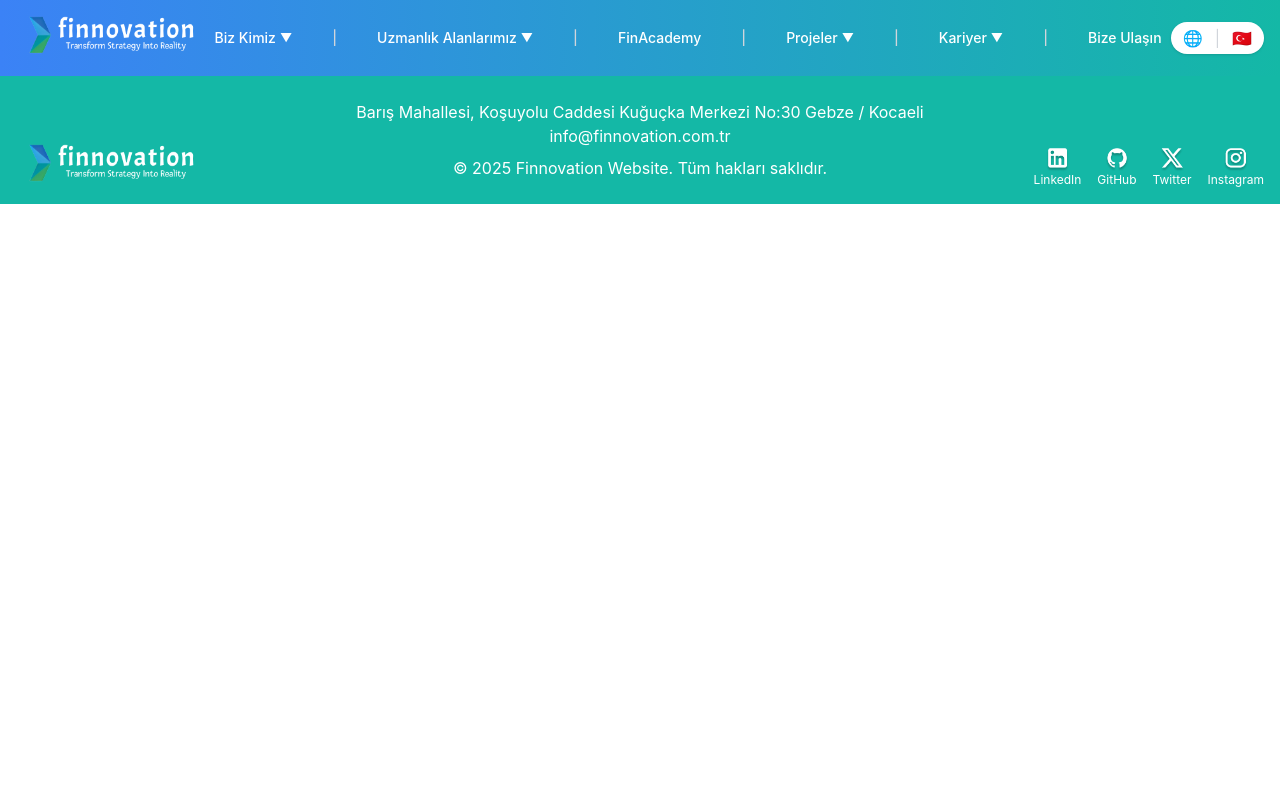
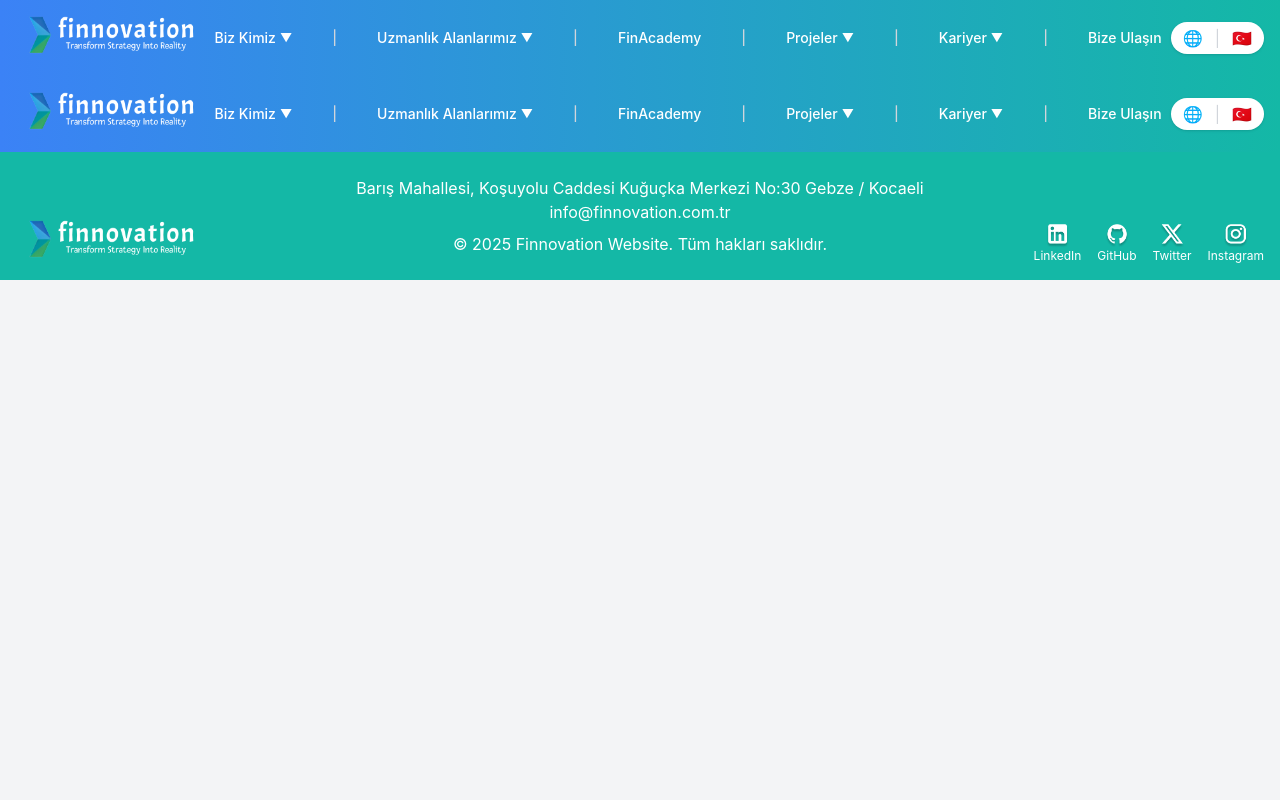
Before and after one commit to aliz1369/finnovation-website, a React (Vite) app: page /hakkimizda in a window 1280 px wide. Shown: the top 800 px of the page. Built offline with nearby package versions, Linux system fonts and the light colour scheme.

Commit message:
Fix the layout

```diff
--- a/src/components/HeaderMenu.tsx
+++ b/src/components/HeaderMenu.tsx
@@ -1,12 +1,13 @@
 // src/components/HeaderMenu.tsx
 import React, { useContext } from "react";
-import { Link } from "react-router-dom";
+import { Link, useNavigate } from "react-router-dom";
 import { LanguageContext } from "../contexts/LanguageContext";
 import translations from "../translations";
 
 const HeaderMenu: React.FC = () => {
   const { language, setLanguage } = useContext(LanguageContext);
   const t = translations[language];
+  const navigate = useNavigate();
 
   const toggleLanguage = () => {
     setLanguage(language === "tr" ? "en" : "tr");
@@ -23,6 +24,9 @@ const HeaderMenu: React.FC = () => {
             src="/finnovation-logo.png"
             alt="Finnovation Logo"
             className="h-11 w-auto"
+            onClick={() => {
+              navigate("/");
+            }}
           />
         </div>
 
--- a/src/layouts/MainLayout.tsx
+++ b/src/layouts/MainLayout.tsx
@@ -1,17 +1,16 @@
 import React from "react";
 import HeaderMenu from "../components/HeaderMenu";
 import { Outlet } from "react-router-dom";
+import Footer from "../components/Footer/Footer";
 
 const MainLayout: React.FC = () => {
   return (
     <div className="flex flex-col min-h-screen">
       <HeaderMenu />
-      <main className="flex-grow bg-gray-100 p-4">
+      <main className="flex-grow bg-gray-100">
         <Outlet />
       </main>
-      <footer className="bg-blue-600 text-white text-center p-4">
-        <p>© 2025 Finnovation Website. All rights reserved.</p>
-      </footer>
+      <Footer />
     </div>
   );
 };
--- a/src/pages/MainPage.tsx
+++ b/src/pages/MainPage.tsx
@@ -1,9 +1,9 @@
 // src/pages/MainPage.tsx
 import React from "react";
-import HeaderMenu from "../components/HeaderMenu";
+// import HeaderMenu from "../components/HeaderMenu";
 import HeroSection from "../components/HeroSection";
 import PartnersReferences from "../components/PartnersReferences";
-import Footer from "../components/Footer/Footer";
+// import Footer from "../components/Footer/Footer";
 
 // YENİ bileşen
 import ChatBubble from "../components/ChatBubble";
@@ -11,12 +11,11 @@ import ChatBubble from "../components/ChatBubble";
 const MainPage: React.FC = () => {
   return (
     <div className="flex flex-col min-h-screen">
-      <HeaderMenu />
+      {/* <HeaderMenu /> */}
       <HeroSection />
       <PartnersReferences />
       <ChatBubble />
-
-      <Footer />
+      {/* <Footer /> */}
     </div>
   );
 };
--- a/src/routes/AppRoutes.tsx
+++ b/src/routes/AppRoutes.tsx
@@ -1,18 +1,20 @@
-
 import React from "react";
 import { BrowserRouter as Router, Routes, Route } from "react-router-dom";
 import MainPage from "../pages/MainPage";
 import HakkimizdaPage from "../pages/HakkimizdaPage";
+import MainLayout from "../layouts/MainLayout";
 
 const AppRoutes: React.FC = () => {
   return (
     <Router>
       <Routes>
-        {/* Main page  */}
-        <Route path="/" element={<MainPage />} />
+        <Route path="/" element={<MainLayout />}>
+          {/* Main page  */}
+          <Route path="/" element={<MainPage />} />
 
-        {/* Hakkımızda page */}
-        <Route path="/hakkimizda" element={<HakkimizdaPage />} />
+          {/* Hakkımızda page */}
+          <Route path="/hakkimizda" element={<HakkimizdaPage />} />
+        </Route>
       </Routes>
     </Router>
   );
```
Lines whose indentation alone changed are shown as unchanged.
